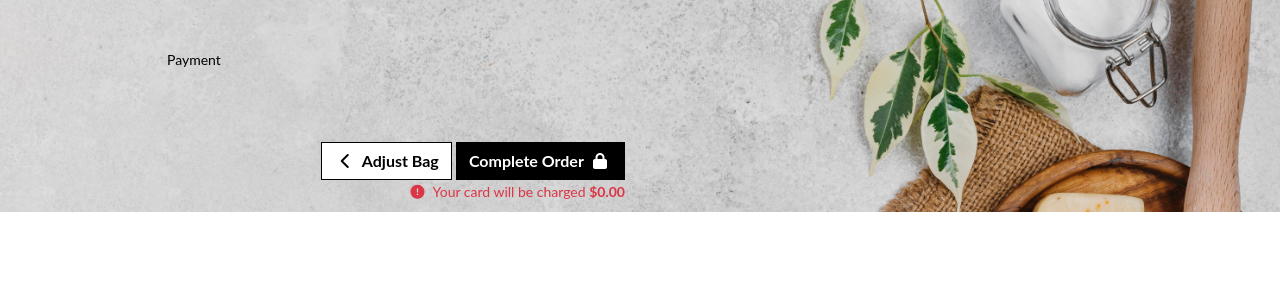
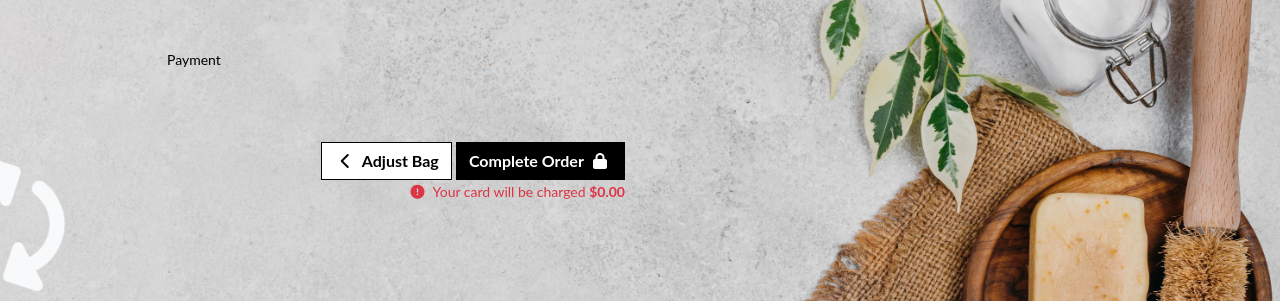
Before and after one commit to Gbemisola23/ebinnaturals, a Django app: template checkout/templates/checkout/checkout.html in a window 1280 px wide. Shown: the part 955-1256 px from the top of the page. Before the commit the page ends 1167 px from the top, so only its background shows below. Run offline with Django 4.2, Linux system fonts and the light colour scheme; the template is opened without the code that fills it: values that come from a table or form of the project are taken from there, others are empty; some libraries are stand-ins or nearby versions.

Commit message:
added loading overlay

```diff
--- a/checkout/static/checkout/js/stripe_elements.js
+++ b/checkout/static/checkout/js/stripe_elements.js
@@ -51,6 +51,8 @@ form.addEventListener('submit', function(ev) {
     ev.preventDefault();
     card.update({ 'disabled': true});
     $('#submit-button').attr('disabled', true);
+    $('#payment-form').fadeToggle(100);
+    $('#loading-overlay').fadeToggle(100);
     stripe.confirmCardPayment(clientSecret, {
         payment_method: {
             card: card,
@@ -64,6 +66,8 @@ form.addEventListener('submit', function(ev) {
                 </span>
                 <span>${result.error.message}</span>`;
             $(errorDiv).html(html);
+            $('#payment-form').fadeToggle(100);
+            $('#loading-overlay').fadeToggle(100);
             card.update({ 'disabled': false});
             $('#submit-button').attr('disabled', false);
         } else {
--- a/checkout/templates/checkout/checkout.html
+++ b/checkout/templates/checkout/checkout.html
@@ -133,6 +133,13 @@
             </div>
         </div>
     </div>
+    <div id="loading-overlay">
+        <h1 class="text-light logo-font loading-spinner">
+            <span class="icon">
+                <i class="fas fa-3x fa-sync-alt fa-spin"></i>
+            </span>
+        </h1>
+    </div>
 {% endblock %}
 
 {% block postloadjs %}
```
Also changed, not shown: 1 other file.
